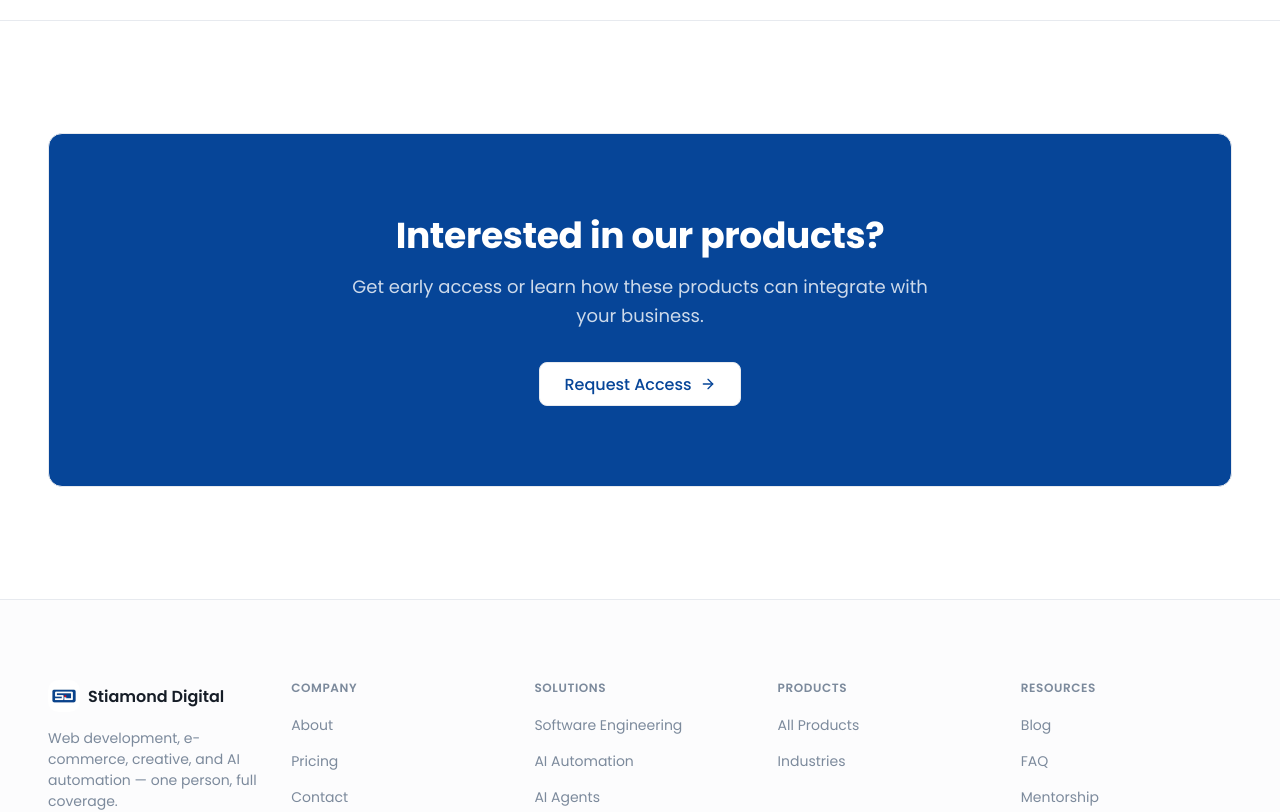
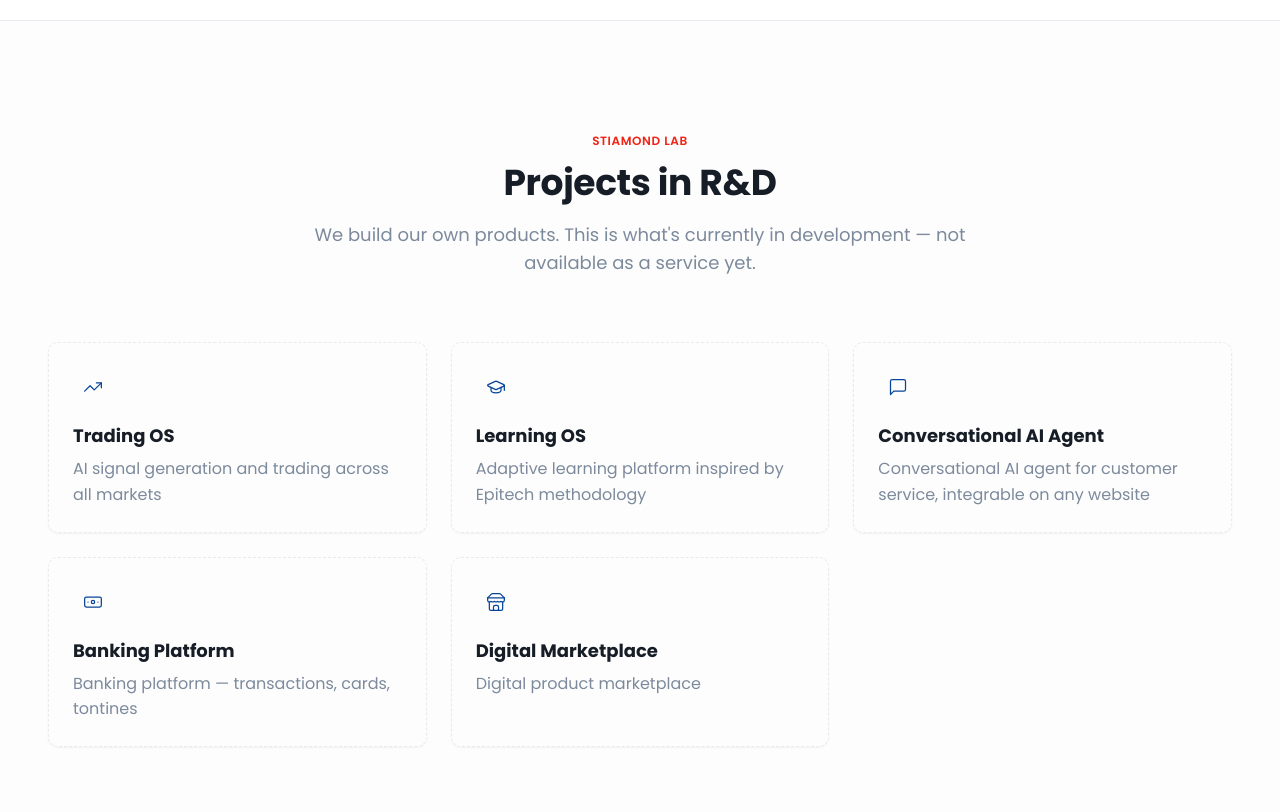
Before and after one commit to senankponjosuekpodekon/stiamond, a Next.js app: page /en/products in a window 1280 px wide. Shown: the part 1480-2292 px from the top of the page. Built offline with nearby package versions, Linux system fonts and the light colour scheme; no server answers.

Commit message:
feat(products): add Stiamond Lab R&D section to products page

```diff
--- a/src/app/[locale]/(marketing)/products/page.tsx
+++ b/src/app/[locale]/(marketing)/products/page.tsx
@@ -2,7 +2,7 @@
 import { Container } from "@/components/container";
 import { Button } from "@/components/ui/button";
 import { Card, CardContent } from "@/components/ui/card";
-import { Cpu, Brain, Zap, Server, ArrowRight, Check } from "lucide-react";
+import { Cpu, Brain, Zap, Server, TrendingUp, GraduationCap, MessageSquare, Banknote, Store, ArrowRight, Check } from "lucide-react";
 import { Link } from "@/i18n/navigation";
 import type { Metadata } from "next";
 import { generatePageMetadata } from "@/lib/seo";
@@ -15,6 +15,15 @@
 
 export default async function ProductsPage() {
   const t = await getTranslations("products");
+  const homeT = await getTranslations("home");
+
+  const labProjects = [
+    { icon: TrendingUp, name: "Trading OS", description: homeT("lab.tradingOs") },
+    { icon: GraduationCap, name: "Learning OS", description: homeT("lab.learningOs") },
+    { icon: MessageSquare, name: "Conversational AI Agent", description: homeT("lab.conversationalAgent") },
+    { icon: Banknote, name: "Banking Platform", description: homeT("lab.bankingPlatform") },
+    { icon: Store, name: "Digital Marketplace", description: homeT("lab.marketplace") },
+  ];
 
   const products = [
     {
@@ -97,6 +106,29 @@
         </Container>
       </section>
 
+      <section className="border-t border-border bg-surface-1/40 py-20 md:py-28">
+        <Container>
+          <div className="mx-auto max-w-2xl text-center">
+            <p className="text-overline font-semibold uppercase text-accent">{homeT("lab.overline")}</p>
+            <h2 className="mt-3 text-h2">{homeT("lab.title")}</h2>
+            <p className="mt-4 text-body-lg text-muted-foreground">{homeT("lab.subtitle")}</p>
+          </div>
+          <div className="mt-16 grid gap-6 sm:grid-cols-2 lg:grid-cols-3">
+            {labProjects.map((project) => (
+              <Card key={project.name} className="h-full border-dashed">
+                <CardContent className="pt-6">
+                  <div className="flex h-10 w-10 items-center justify-center rounded-lg bg-primary/8 text-primary">
+                    <project.icon className="h-5 w-5" strokeWidth={1.5} />
+                  </div>
+                  <h3 className="mt-4 text-h5 font-bold">{project.name}</h3>
+                  <p className="mt-2 text-body text-muted-foreground">{project.description}</p>
+                </CardContent>
+              </Card>
+            ))}
+          </div>
+        </Container>
+      </section>
+
       <section className="border-t border-border py-20 md:py-28">
         <Container>
           <div className="relative overflow-hidden rounded-xl border border-border bg-primary px-8 py-16 text-center md:px-16 md:py-20">
```
